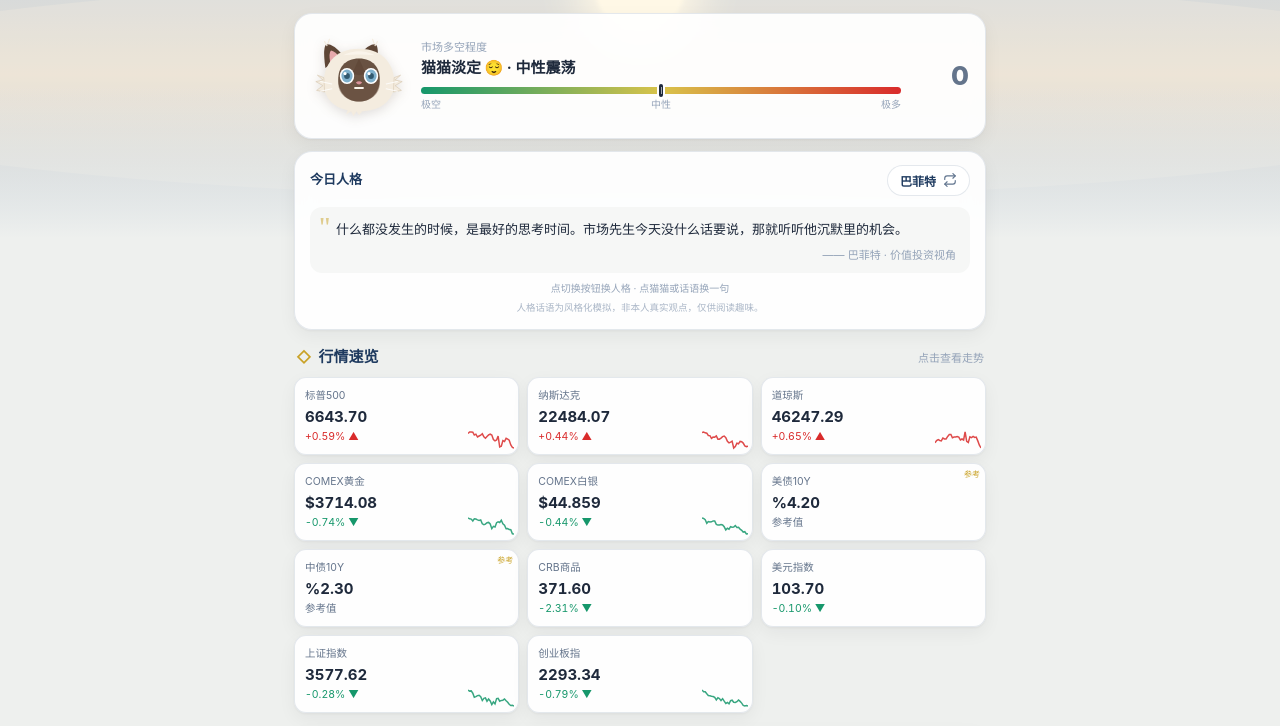
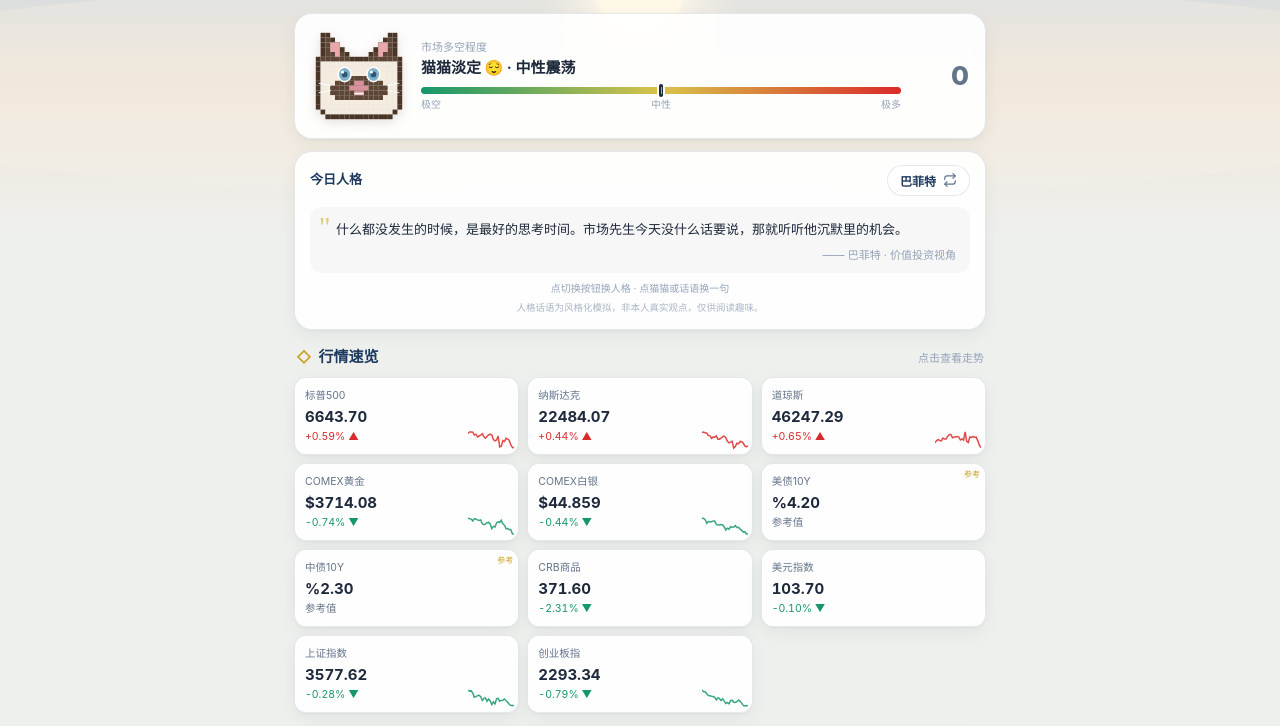
Before and after one commit to Ss-crab/finance-news, a plain HTML site: page 隔夜财经速览-离线版.html in a window 1280 px wide. Shown: the part 102-828 px from the top of the page. Drawn offline with Linux system fonts and the light colour scheme.

Commit message:
feat: 猫头改可爱像素风(大耳朵)、背景换暖橙紫晚霞、标题黑字

```diff
--- a/docs/sw.js
+++ b/docs/sw.js
@@ -1,5 +1,5 @@
 /* Service Worker：缓存 App Shell，网络优先更新 news.json，离线回退缓存。 */
-var CACHE = 'overnight-finance-v7';
+var CACHE = 'overnight-finance-v8';
 var SHELL = [
   './',
   './index.html',
--- a/隔夜财经速览-离线版.html
+++ b/隔夜财经速览-离线版.html
@@ -40,19 +40,19 @@ body { min-height: 100vh; background: var(--bg); padding-bottom: calc(60px + env
 .sky-stars { position: absolute; inset: 0; opacity: 0; transition: opacity 1.5s ease; background-image: radial-gradient(2px 2px at 20px 30px, rgba(255,255,255,.9), transparent), radial-gradient(1.5px 1.5px at 80px 60px, rgba(255,255,255,.8), transparent), radial-gradient(2px 2px at 140px 20px, rgba(255,255,255,.7), transparent), radial-gradient(1px 1px at 200px 70px, rgba(255,255,255,.9), transparent), radial-gradient(1.5px 1.5px at 260px 40px, rgba(255,255,255,.7), transparent); background-size: 300px 120px; }
 
 /* ---------- Header ---------- */
-.app-header { position: sticky; top: 0; z-index: 20; padding: calc(14px + env(safe-area-inset-top)) 18px 12px; color: #fff; background: linear-gradient(115deg, rgba(58,64,120,.88), rgba(150,96,120,.82) 55%, rgba(214,138,96,.86)); backdrop-filter: blur(14px); -webkit-backdrop-filter: blur(14px); transition: background 1.5s ease; text-shadow: 0 1px 3px rgba(0,0,0,.15); }
+.app-header { position: sticky; top: 0; z-index: 20; padding: calc(14px + env(safe-area-inset-top)) 18px 12px; color: var(--text); background: linear-gradient(120deg, rgba(198,204,218,.96), rgba(232,206,204,.96) 55%, rgba(244,220,192,.96)); backdrop-filter: blur(14px); -webkit-backdrop-filter: blur(14px); transition: background 1.5s ease; }
 .header-main { display: flex; align-items: center; justify-content: space-between; }
-.app-title { margin: 0; font-size: 19px; font-weight: 700; letter-spacing: .5px; }
-.app-subtitle { margin: 2px 0 0; font-size: 11.5px; color: rgba(255,255,255,.85); cursor: pointer; display: inline-block; transition: color .2s; }
-.app-subtitle:active { color: #fff; }
+.app-title { margin: 0; font-size: 19px; font-weight: 700; letter-spacing: .5px; color: #1a2234; }
+.app-subtitle { margin: 2px 0 0; font-size: 11.5px; color: rgba(30,40,55,.72); cursor: pointer; display: inline-block; transition: color .2s; }
+.app-subtitle:active { color: #1a2234; }
 .app-subtitle.flash { animation: flashTxt .8s ease; }
-@keyframes flashTxt { 0%,100% { color: rgba(255,255,255,.85); } 30% { color: #ffe08a; text-shadow: 0 0 8px rgba(255,224,138,.8); } }
-.icon-btn { background: rgba(255,255,255,.15); border: none; color: #fff; width: 38px; height: 38px; border-radius: 50%; display: flex; align-items: center; justify-content: center; cursor: pointer; transition: background .2s; }
-.icon-btn:active { background: rgba(255,255,255,.3); }
+@keyframes flashTxt { 0%,100% { color: rgba(30,40,55,.72); } 30% { color: #b06a1f; text-shadow: 0 0 8px rgba(255,200,120,.7); } }
+.icon-btn { background: rgba(255,255,255,.5); border: none; color: #2a3448; width: 38px; height: 38px; border-radius: 50%; display: flex; align-items: center; justify-content: center; cursor: pointer; transition: background .2s; }
+.icon-btn:active { background: rgba(255,255,255,.85); }
 .icon-btn.spinning svg { animation: spin .8s linear infinite; }
 @keyframes spin { to { transform: rotate(360deg); } }
-.status-banner { margin-top: 8px; padding: 6px 12px; border-radius: 8px; font-size: 11.5px; background: rgba(255,255,255,.12); color: #ffe9b0; }
-.status-banner.error { background: rgba(217,43,43,.3); color: #ffdada; }
+.status-banner { margin-top: 8px; padding: 6px 12px; border-radius: 8px; font-size: 11.5px; background: rgba(255,255,255,.55); color: #7a5a1f; }
+.status-banner.error { background: rgba(217,43,43,.18); color: #a32424; }
 .hidden { display: none !important; }
 
 /* ---------- Mood hero (猫猫) ---------- */
@@ -3329,29 +3329,29 @@ body { min-height: 100vh; background: var(--bg); padding-bottom: calc(60px + env
     var sky = $('sky-bg'), sun = $('sky-sun'), stars = $('sky-stars'), horizon = document.querySelector('.sky-horizon');
     var header = document.querySelector('.app-header');
     var top, mid, bottom, horizonColor, sunColor, sunTop, starOpacity, headerGrad;
-    // 参考图配色：上部冷蓝灰云层 → 中部暖金云光 → 下部蓝灰，整体柔和的黄昏天色
+    // 参考图：黄昏晚霞——上部蓝灰云 → 中部粉紫橙 → 下部暖金光，柔和温暖
     if (h >= 6 && h < 9) {          // 黎明
       var t = (h - 6) / 3;
-      top = mix([196, 206, 218], [186, 200, 216], t);
-      mid = mix([240, 210, 178], [244, 222, 190], t);
-      bottom = mix([176, 190, 204], [184, 198, 210], t);
-      horizonColor = 'rgba(248,214,170,.5)'; sunColor = '#fbe3b0'; sunTop = 150 - t * 40; starOpacity = 0.1 * (1 - t);
-      headerGrad = 'linear-gradient(120deg, rgba(150,170,192,.92), rgba(214,186,158,.9) 55%, rgba(176,168,172,.92))';
+      top = mix([186, 194, 210], [196, 200, 214], t);
+      mid = mix([228, 198, 206], [238, 212, 196], t);
+      bottom = mix([242, 210, 178], [248, 222, 190], t);
+      horizonColor = 'rgba(250,214,170,.55)'; sunColor = '#fbe0b4'; sunTop = 150 - t * 40; starOpacity = 0.1 * (1 - t);
+      headerGrad = 'linear-gradient(120deg, rgba(198,204,218,.96), rgba(232,206,204,.96) 55%, rgba(244,220,192,.96))';
     } else if (h >= 9 && h < 16) {   // 白天
-      top = '#c3d3e2'; mid = '#e8e0d4'; bottom = '#b6c4d2';
-      horizonColor = 'rgba(255,244,224,.4)'; sunColor = '#fff8e6'; sunTop = 44; starOpacity = 0;
-      headerGrad = 'linear-gradient(120deg, rgba(140,168,196,.9), rgba(200,196,186,.88) 55%, rgba(158,176,196,.9))';
-    } else if (h >= 16 && h < 19) {  // 黄昏：蓝灰 + 暖金云光（贴合参考图）
+      top = '#c6d5e4'; mid = '#ece4da'; bottom = '#f3e6d4';
+      horizonColor = 'rgba(255,246,228,.45)'; sunColor = '#fff8e8'; sunTop = 44; starOpacity = 0;
+      headerGrad = 'linear-gradient(120deg, rgba(206,218,230,.96), rgba(236,228,218,.96) 55%, rgba(246,232,214,.96))';
+    } else if (h >= 16 && h < 19) {  // 黄昏晚霞（主基调，贴合参考图）
       var t2 = (h - 16) / 3;
-      top = '#bfd0de';
-      mid = mix([240, 210, 172], [236, 190, 150], t2);
-      bottom = mix([150, 168, 188], [176, 160, 170], t2);
-      horizonColor = 'rgba(246,196,140,.55)'; sunColor = '#f7c491'; sunTop = 96 + t2 * 40; starOpacity = t2 * 0.12;
-      headerGrad = 'linear-gradient(120deg, rgba(130,156,184,.92), rgba(212,170,132,.9) 54%, rgba(160,140,150,.92))';
-    } else {                          // 夜晚：深一点的蓝灰，保留暖金余晖
-      top = '#7e93a8'; mid = '#9a92a0'; bottom = '#5f7186';
-      horizonColor = 'rgba(140,150,175,.35)'; sunColor = '#e8dfd0'; sunTop = 170; starOpacity = 0.4;
-      headerGrad = 'linear-gradient(120deg, rgba(74,92,116,.94), rgba(120,108,124,.92) 55%, rgba(96,100,120,.94))';
+      top = mix([178, 186, 204], [150, 158, 188], t2);
+      mid = mix([226, 190, 196], [236, 176, 158], t2);
+      bottom = mix([244, 212, 176], [246, 196, 158], t2);
+      horizonColor = 'rgba(250,190,140,.6)'; sunColor = '#f8c58e'; sunTop = 96 + t2 * 36; starOpacity = t2 * 0.12;
+      headerGrad = 'linear-gradient(120deg, rgba(176,184,204,.96), rgba(232,182,168,.96) 52%, rgba(246,206,170,.96))';
+    } else {                          // 夜晚：深蓝灰配暖粉余晖
+      top = '#6e7f96'; mid = '#8a8090'; bottom = '#c9906f';
+      horizonColor = 'rgba(180,150,160,.4)'; sunColor = '#e8d8c8'; sunTop = 170; starOpacity = 0.4;
+      headerGrad = 'linear-gradient(120deg, rgba(96,110,134,.97), rgba(130,112,120,.97) 55%, rgba(180,140,120,.97))';
       sun.style.opacity = '0.4';
     }
     if (h >= 6 && h < 19) sun.style.opacity = '1';
@@ -3361,104 +3361,112 @@ body { min-height: 100vh; background: var(--bg); padding-bottom: calc(60px + env
     horizon.style.background = horizonColor;
     sun.style.background = sunColor;
     sun.style.top = sunTop + 'px';
-    sun.style.boxShadow = '0 0 44px 16px ' + sunColor;
+    sun.style.boxShadow = '0 0 48px 18px ' + sunColor;
     stars.style.opacity = starOpacity;
   }
   function mix(a, b, t) { return [0, 1, 2].map(function (i) { return Math.round(a[i] + (b[i] - a[i]) * t); }); }
   function rgb(a) { return 'rgb(' + a[0] + ',' + a[1] + ',' + a[2] + ')'; }
 
-  // ---------- 矢量猫头（重点色布偶/暹罗风，只要头）----------
-  // 蓬松奶油白脸 + 深棕面罩与耳朵 + 大蓝眼 + 粉鼻，参考图可爱风
+  // ---------- 可爱像素猫头（重点色，耳朵醒目）----------
+  // 像素网格绘制：大三角耳 + 圆脸 + 深棕重点色面罩 + 大圆蓝眼 + 粉鼻
   function renderCat(cat) {
     var S = '';
-    function add(s) { S += s; }
-
-    // 配色
-    var fur = '#F4ECDF', furLight = '#FBF6ED', furShade = '#E3D6C2', furEdge = '#D8C9B0';
-    var point = '#5E4636', pointDeep = '#4A3527', pointSoft = '#6E5544';
-    var inner = '#E7A9AC', nose = '#D8919A', eyeIris = '#7FB0CC', eyeIrisDeep = '#5A8CA8', eyeDeep = '#31586E';
-
-    // ---- 耳朵（深棕，重点色）----
-    add('<path d="M18 50 Q14 22 20 20 Q28 20 40 34 Z" fill="' + point + '"/>');
-    add('<path d="M82 50 Q86 22 80 20 Q72 20 60 34 Z" fill="' + point + '"/>');
-    // 耳内绒毛
-    add('<path d="M24 44 Q22 30 25 28 Q30 29 36 36 Z" fill="' + inner + '"/>');
-    add('<path d="M76 44 Q78 30 75 28 Q70 29 64 36 Z" fill="' + inner + '"/>');
-    // 耳尖小毛
-    add('<path d="M20 22 l-3 -5 M21 20 l2 -6" stroke="' + fur + '" stroke-width="1.4" stroke-linecap="round"/>');
-    add('<path d="M80 22 l3 -5 M79 20 l-2 -6" stroke="' + fur + '" stroke-width="1.4" stroke-linecap="round"/>');
-
-    // ---- 蓬松头型：主体 + 一圈绒毛 ----
-    // 主体
-    add('<path d="M60 26 C92 26 104 48 104 68 C104 92 86 104 60 104 C34 104 16 92 16 68 C16 48 28 26 60 26 Z" fill="' + fur + '"/>');
-    // 顶部绒毛高光
-    add('<path d="M40 34 Q60 24 80 34 Q60 32 40 34 Z" fill="' + furLight + '" opacity=".8"/>');
-    // 两侧脸颊绒毛（三角小簇，蓬松感）
-    add('<path d="M16 62 l-8 -3 l7 6 l-9 2 l9 5 l-8 6 l10 2 z" fill="' + fur + '" stroke="' + furEdge + '" stroke-width=".8"/>');
-    add('<path d="M104 62 l8 -3 l-7 6 l9 2 l-9 5 l8 6 l-10 2 z" fill="' + fur + '" stroke="' + furEdge + '" stroke-width=".8"/>');
-    // 下巴绒毛
-    add('<path d="M46 102 l-2 6 l6 -4 l3 6 l4 -6 l3 5 l4 -5 z" fill="' + fur + '"/>');
-
-    // ---- 深棕面罩（覆盖口鼻 + 眼周，重点色标志）----
-    add('<path d="M60 38 C78 38 86 50 86 64 C86 82 74 92 60 92 C46 92 34 82 34 64 C34 50 42 38 60 38 Z" fill="' + point + '" opacity=".92"/>');
-    // 面罩渐变柔化边缘
-    add('<ellipse cx="60" cy="70" rx="26" ry="22" fill="' + pointSoft + '" opacity=".5"/>');
-    // 额头中间浅色分界（让面罩呈经典倒三角）
-    add('<path d="M60 38 L52 56 Q60 62 68 56 Z" fill="' + point + '" opacity=".7"/>');
-
-    // ---- 眼睛（大而圆，随心情）----
-    if (cat === 'bull') {           // 极多：闪亮大眼 + 高光
-      add('<ellipse cx="45" cy="60" rx="10" ry="11" fill="#fff"/><ellipse cx="75" cy="60" rx="10" ry="11" fill="#fff"/>');
-      add('<ellipse cx="45" cy="60" rx="8" ry="9" fill="' + eyeIris + '"/><ellipse cx="75" cy="60" rx="8" ry="9" fill="' + eyeIris + '"/>');
-      add('<circle cx="45" cy="61" r="4.5" fill="' + eyeDeep + '"/><circle cx="75" cy="61" r="4.5" fill="' + eyeDeep + '"/>');
-      add('<circle cx="42" cy="56" r="2.6" fill="#fff"/><circle cx="72" cy="56" r="2.6" fill="#fff"/>');
-      add('<circle cx="48" cy="64" r="1.4" fill="#fff"/><circle cx="78" cy="64" r="1.4" fill="#fff"/>');
+    var U = 6; // 像素单位
+    function px(col, row, w, h, color) {
+      return '<rect x="' + (col * U) + '" y="' + (row * U) + '" width="' + (w * U) +
+        '" height="' + (h * U) + '" fill="' + color + '"/>';
+    }
+
+    var O = '#4A3527', P = '#5E4636', F = '#F4ECDF', FL = '#FBF6ED';
+    var IN = '#E7A9AC', NO = '#D8919A', IB = '#7FB0CC', ID = '#31586E';
+
+    // ---- 像素基础图：耳朵(大三角) + 头 + 面罩 ----
+    var BASE = [
+      '....................',
+      '..OO............OO..',
+      '..OPO..........OPO..',
+      '..OPPO........OPPO..',
+      '..OPPPO......OPPPO..',
+      '..OPPPPO....OPPPPO..',
+      '.OPPPPPPOOOOPPPPPPO.',
+      '.OFFFFFFFFFFFFFFFFO.',
+      '.OFFFFFFFFFFFFFFFFO.',
+      '.OFFFFFFFFFFFFFFFFO.',
+      '.OFFFFPPPPPPPPFFFFO.',
+      '.OFFFPPPPPPPPPPFFFO.',
+      '.OFFPPPPPPPPPPPPFFO.',
+      '.OFFPPPPPPPPPPPPFFO.',
+      '.OFFFPPPPPPPPPPFFFO.',
+      '.OFFFFFFFFFFFFFFFFO.',
+      '.OFFFFFFFFFFFFFFFFO.',
+      '..OFFFFFFFFFFFFFFO..',
+      '...OOOOOOOOOOOOOO...',
+      '....................'
+    ];
+    var map = { '.': null, O: O, P: P, F: F };
+    for (var r = 0; r < BASE.length; r++) {
+      var line = BASE[r];
+      for (var c = 0; c < line.length; c++) {
+        var col = map[line[c]];
+        if (col) S += px(c, r, 1, 1, col);
+      }
+    }
+
+    // ---- 耳内粉色像素 ----
+    S += px(4, 3, 2, 2, IN) + px(14, 3, 2, 2, IN);
+    S += px(5, 5, 1, 1, IN) + px(14, 5, 1, 1, IN);
+
+    // ---- 大眼睛（大而圆，像素猫可爱感）----
+    var lx = 42, rx = 78, ey = 58;
+    if (cat === 'bull') {           // 极多：闪亮大眼
+      S += '<ellipse cx="' + lx + '" cy="' + ey + '" rx="10" ry="11" fill="#fff"/><ellipse cx="' + rx + '" cy="' + ey + '" rx="10" ry="11" fill="#fff"/>';
+      S += '<ellipse cx="' + lx + '" cy="' + ey + '" rx="8" ry="9" fill="' + IB + '"/><ellipse cx="' + rx + '" cy="' + ey + '" rx="8" ry="9" fill="' + IB + '"/>';
+      S += '<circle cx="' + lx + '" cy="' + (ey + 1) + '" r="4.5" fill="' + ID + '"/><circle cx="' + rx + '" cy="' + (ey + 1) + '" r="4.5" fill="' + ID + '"/>';
+      S += '<circle cx="' + (lx - 3) + '" cy="' + (ey - 4) + '" r="2.6" fill="#fff"/><circle cx="' + (rx - 3) + '" cy="' + (ey - 4) + '" r="2.6" fill="#fff"/>';
+      S += '<circle cx="' + (lx + 3) + '" cy="' + (ey + 4) + '" r="1.4" fill="#fff"/><circle cx="' + (rx + 3) + '" cy="' + (ey + 4) + '" r="1.4" fill="#fff"/>';
     } else if (cat === 'happy') {   // 偏多：弯月笑眼
-      add('<path d="M36 61 q9 -11 18 0" stroke="' + eyeDeep + '" stroke-width="3.2" fill="none" stroke-linecap="round"/>');
-      add('<path d="M66 61 q9 -11 18 0" stroke="' + eyeDeep + '" stroke-width="3.2" fill="none" stroke-linecap="round"/>');
-    } else if (cat === 'worried') { // 偏空：下垂眼 + 小高光
-      add('<ellipse cx="45" cy="60" rx="9" ry="10" fill="#fff"/><ellipse cx="75" cy="60" rx="9" ry="10" fill="#fff"/>');
-      add('<ellipse cx="45" cy="62" rx="6" ry="6" fill="' + eyeIris + '"/><ellipse cx="75" cy="62" rx="6" ry="6" fill="' + eyeIris + '"/>');
-      add('<circle cx="45" cy="62" r="3.2" fill="' + eyeDeep + '"/><circle cx="75" cy="62" r="3.2" fill="' + eyeDeep + '"/>');
-      add('<path d="M36 52 q9 3 18 0" stroke="' + pointDeep + '" stroke-width="2" fill="none" stroke-linecap="round"/>');
-      add('<path d="M66 52 q9 3 18 0" stroke="' + pointDeep + '" stroke-width="2" fill="none" stroke-linecap="round"/>');
-    } else if (cat === 'bear') {    // 极空：紧闭眼 + 泪光
-      add('<path d="M37 58 q8 6 16 0" stroke="' + furLight + '" stroke-width="3" fill="none" stroke-linecap="round"/>');
-      add('<path d="M67 58 q8 6 16 0" stroke="' + furLight + '" stroke-width="3" fill="none" stroke-linecap="round"/>');
-      add('<path d="M43 68 q2 5 0 8" stroke="#8FB8CF" stroke-width="2.4" fill="none" stroke-linecap="round"/>');
+      S += '<path d="M' + (lx - 9) + ' ' + (ey + 1) + ' q9 -11 18 0" stroke="' + ID + '" stroke-width="3.2" fill="none" stroke-linecap="round"/>';
+      S += '<path d="M' + (rx - 9) + ' ' + (ey + 1) + ' q9 -11 18 0" stroke="' + ID + '" stroke-width="3.2" fill="none" stroke-linecap="round"/>';
+    } else if (cat === 'worried') { // 偏空：下垂眼
+      S += '<ellipse cx="' + lx + '" cy="' + ey + '" rx="9" ry="10" fill="#fff"/><ellipse cx="' + rx + '" cy="' + ey + '" rx="9" ry="10" fill="#fff"/>';
+      S += '<ellipse cx="' + lx + '" cy="' + (ey + 2) + '" rx="6" ry="6" fill="' + IB + '"/><ellipse cx="' + rx + '" cy="' + (ey + 2) + '" rx="6" ry="6" fill="' + IB + '"/>';
+      S += '<circle cx="' + lx + '" cy="' + (ey + 2) + '" r="3.2" fill="' + ID + '"/><circle cx="' + rx + '" cy="' + (ey + 2) + '" r="3.2" fill="' + ID + '"/>';
+      S += '<path d="M' + (lx - 9) + ' ' + (ey - 8) + ' q9 3 18 0" stroke="' + O + '" stroke-width="2" fill="none" stroke-linecap="round"/>';
+      S += '<path d="M' + (rx - 9) + ' ' + (ey - 8) + ' q9 3 18 0" stroke="' + O + '" stroke-width="2" fill="none" stroke-linecap="round"/>';
+    } else if (cat === 'bear') {    // 极空：紧闭眼 + 泪
+      S += '<path d="M' + (lx - 8) + ' ' + (ey - 2) + ' q8 6 16 0" stroke="' + FL + '" stroke-width="3" fill="none" stroke-linecap="round"/>';
+      S += '<path d="M' + (rx - 8) + ' ' + (ey - 2) + ' q8 6 16 0" stroke="' + FL + '" stroke-width="3" fill="none" stroke-linecap="round"/>';
+      S += '<path d="M' + (lx - 2) + ' ' + (ey + 8) + ' q2 5 0 8" stroke="#8FB8CF" stroke-width="2.4" fill="none" stroke-linecap="round"/>';
     } else {                        // calm 淡定：圆蓝眼
-      add('<ellipse cx="45" cy="60" rx="9" ry="10" fill="#fff"/><ellipse cx="75" cy="60" rx="9" ry="10" fill="#fff"/>');
-      add('<ellipse cx="45" cy="60" rx="7" ry="8" fill="' + eyeIris + '"/><ellipse cx="75" cy="60" rx="7" ry="8" fill="' + eyeIris + '"/>');
-      add('<circle cx="45" cy="60" r="3.6" fill="' + eyeDeep + '"/><circle cx="75" cy="60" r="3.6" fill="' + eyeDeep + '"/>');
-      add('<circle cx="42.5" cy="57" r="2" fill="#fff"/><circle cx="72.5" cy="57" r="2" fill="#fff"/>');
+      S += '<ellipse cx="' + lx + '" cy="' + ey + '" rx="9" ry="10" fill="#fff"/><ellipse cx="' + rx + '" cy="' + ey + '" rx="9" ry="10" fill="#fff"/>';
+      S += '<ellipse cx="' + lx + '" cy="' + ey + '" rx="7" ry="8" fill="' + IB + '"/><ellipse cx="' + rx + '" cy="' + ey + '" rx="7" ry="8" fill="' + IB + '"/>';
+      S += '<circle cx="' + lx + '" cy="' + ey + '" r="3.6" fill="' + ID + '"/><circle cx="' + rx + '" cy="' + ey + '" r="3.6" fill="' + ID + '"/>';
+      S += '<circle cx="' + (lx - 2.5) + '" cy="' + (ey - 3) + '" r="2" fill="#fff"/><circle cx="' + (rx - 2.5) + '" cy="' + (ey - 3) + '" r="2" fill="#fff"/>';
     }
 
-    // ---- 鼻子（粉色小三角）----
-    add('<path d="M56 68 q4 -3 8 0 q-4 5 -8 0 Z" fill="' + nose + '"/>');
+    // ---- 像素粉鼻 ----
+    S += px(9, 11, 2, 1, NO) + px(8, 12, 4, 1, NO) + px(9, 13, 2, 1, NO);
 
     // ---- 嘴（随心情）----
-    if (cat === 'bull') add('<path d="M54 76 q6 8 12 0" stroke="' + furLight + '" stroke-width="2.4" fill="#7a3b3b" stroke-linecap="round"/>');
-    else if (cat === 'happy') add('<path d="M54 75 q6 6 12 0" stroke="' + furLight + '" stroke-width="2.3" fill="none" stroke-linecap="round"/>');
-    else if (cat === 'worried') add('<path d="M54 77 q4 -3 6 0 q2 3 6 0" stroke="' + furLight + '" stroke-width="2.2" fill="none" stroke-linecap="round"/>');
-    else if (cat === 'bear') add('<ellipse cx="60" cy="78" rx="6" ry="4.5" fill="#4a2a2a"/>');
-    else add('<path d="M55 75 h10" stroke="' + furLight + '" stroke-width="2.2" stroke-linecap="round"/>');
-
-    // ---- 胡须（白色细线）----
-    add('<path d="M26 70 l-14 -3 M26 76 l-14 3 M94 70 l14 -3 M94 76 l14 3" stroke="#fff" stroke-width="1.3" stroke-linecap="round" opacity=".8"/>');
+    if (cat === 'bull') S += '<path d="M54 82 q6 8 12 0" stroke="' + FL + '" stroke-width="2.4" fill="#7a3b3b" stroke-linecap="round"/>';
+    else if (cat === 'happy') S += '<path d="M54 81 q6 6 12 0" stroke="' + FL + '" stroke-width="2.3" fill="none" stroke-linecap="round"/>';
+    else if (cat === 'worried') S += '<path d="M54 83 q4 -3 6 0 q2 3 6 0" stroke="' + FL + '" stroke-width="2.2" fill="none" stroke-linecap="round"/>';
+    else if (cat === 'bear') S += '<ellipse cx="60" cy="84" rx="6" ry="4.5" fill="#4a2a2a"/>';
+    else S += '<path d="M55 82 h10" stroke="' + FL + '" stroke-width="2.2" stroke-linecap="round"/>';
+
+    // ---- 胡须 ----
+    S += '<path d="M24 72 l-14 -3 M24 78 l-14 3 M96 72 l14 -3 M96 78 l14 3" stroke="#fff" stroke-width="1.4" stroke-linecap="round" opacity=".85"/>';
 
     // ---- 心情装饰 ----
     if (cat === 'bull') {
-      add(heart(100, 20, 1.0, '#FF3D6E'));
-      add(heart(6, 40, 0.7, '#FF7A9C'));
-      add('<path d="M70 24 l1.6 4 4 .4 -3 2.8 .9 4 -3.5 -2.2 -3.5 2.2 .9 -4 -3 -2.8 4 -.4 z" fill="#FFD54A"/>');
+      S += heart(102, 16, 1.0, '#FF3D6E') + heart(4, 40, 0.7, '#FF7A9C');
+      S += '<path d="M70 20 l1.8 4.4 4.4 .4 -3.4 3.1 1 4.4 -3.8 -2.4 -3.8 2.4 1 -4.4 -3.4 -3.1 4.4 -.4 z" fill="#FFD54A"/>';
     } else if (cat === 'happy') {
-      add(heart(100, 22, 0.9, '#FF5C85'));
-      add('<circle cx="18" cy="30" r="2" fill="#FFD54A"/>');
+      S += heart(102, 18, 0.9, '#FF5C85') + '<circle cx="16" cy="28" r="2.4" fill="#FFD54A"/>';
     } else if (cat === 'worried') {
-      add('<path d="M100 44 q-6 10 0 14 q6 -4 0 -14 z" fill="#6FC3E8"/>');
-      add('<ellipse cx="98.5" cy="50" rx="1.4" ry="2.4" fill="#cdeefb"/>');
+      S += '<path d="M102 44 q-6 10 0 14 q6 -4 0 -14 z" fill="#6FC3E8"/><ellipse cx="100.5" cy="50" rx="1.4" ry="2.4" fill="#cdeefb"/>';
     } else if (cat === 'bear') {
-      add(poisonBottle(96, 40));
+      S += poisonBottle(98, 42);
     }
 
     $('cat-svg').innerHTML = S;
```
Also changed, not shown: docs/app.js (+107 -99 lines), docs/styles.css (+9 -9 lines).
